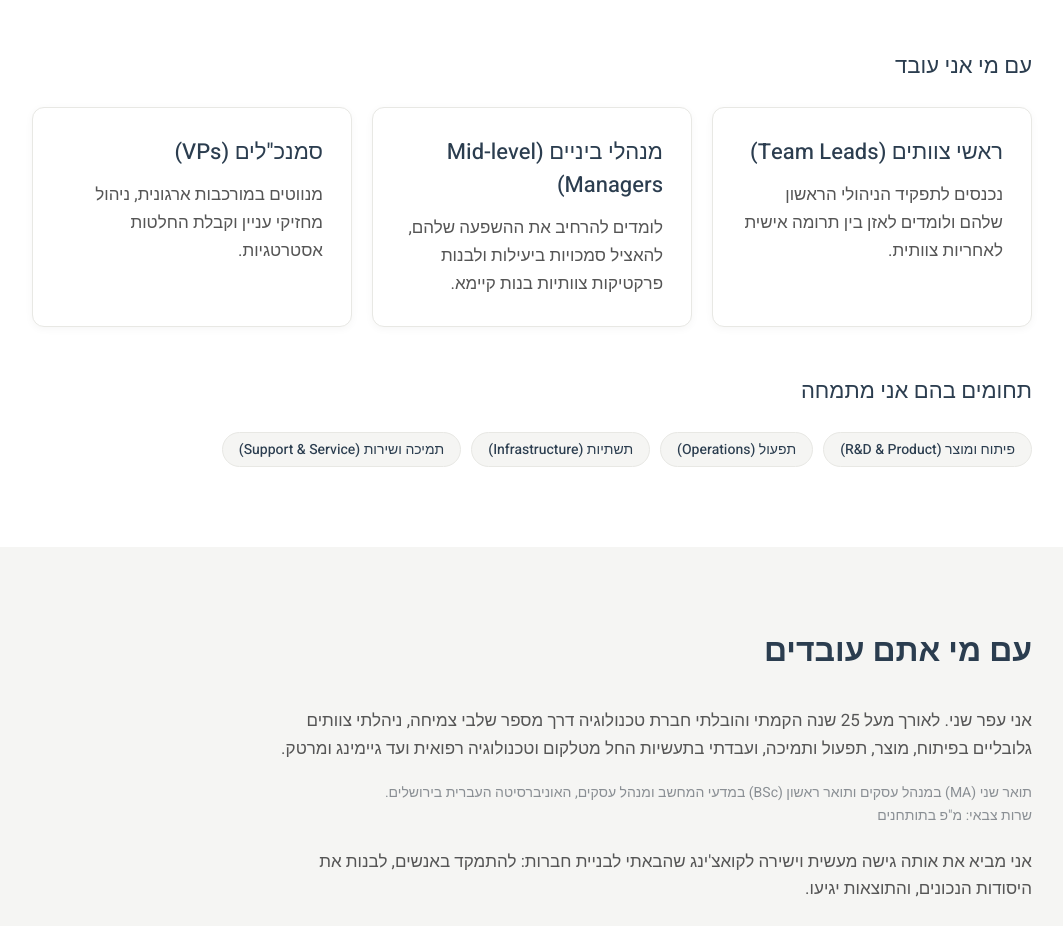
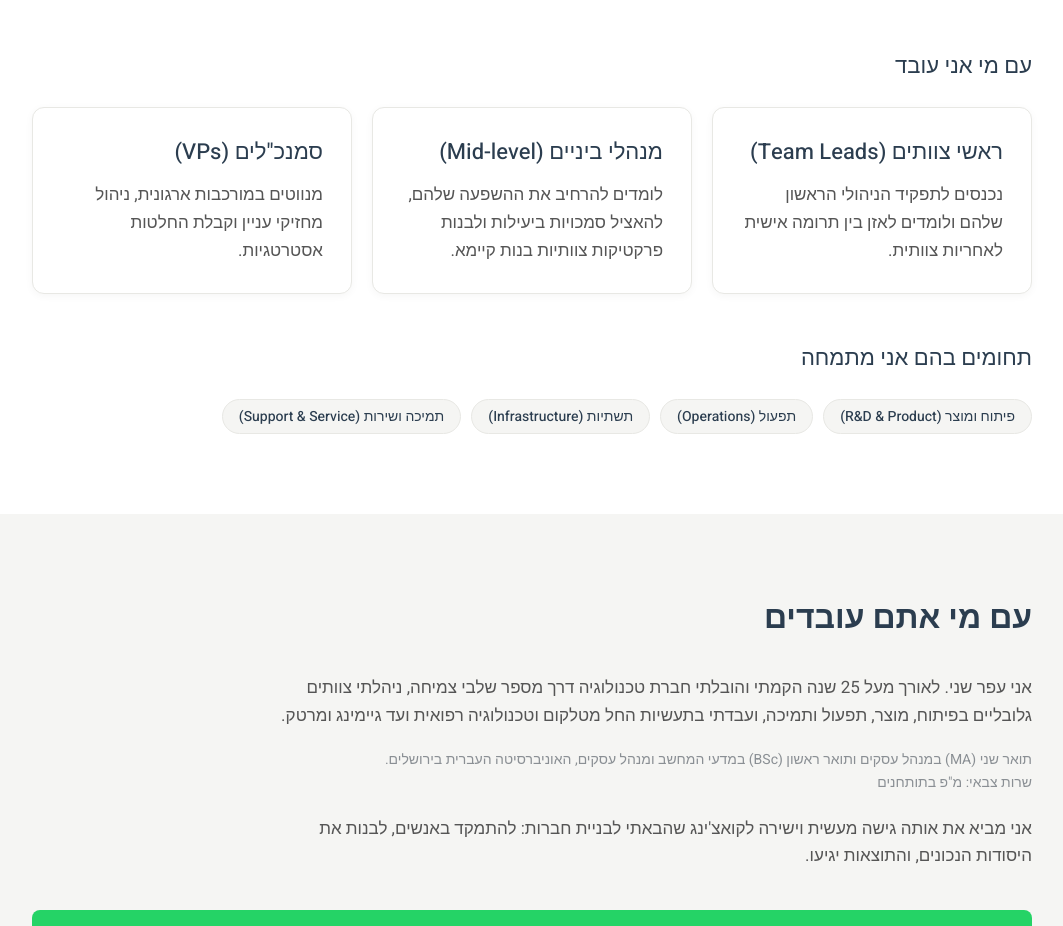
Before and after one commit to shani-ofer/Website-March-2026, a React (Vite) app: page /management in a window 1280 px wide. Shown: the part 1180-2106 px from the top of the page, without its empty margins (108-1171 px from the left). Built offline with nearby package versions, Linux system fonts and the light colour scheme.

Commit message:
Update title for better fit

```diff
--- a/src/pages/CompaniesPage.tsx
+++ b/src/pages/CompaniesPage.tsx
@@ -51,7 +51,7 @@ export function CompaniesPage() {
               text="נכנסים לתפקיד הניהולי הראשון שלהם ולומדים לאזן בין תרומה אישית לאחריות צוותית."
             />
             <Card
-              title="מנהלי ביניים (Mid-level Managers)"
+              title="מנהלי ביניים (Mid-level)"
               text="לומדים להרחיב את ההשפעה שלהם, להאציל סמכויות ביעילות ולבנות פרקטיקות צוותיות בנות קיימא."
             />
             <Card
```
